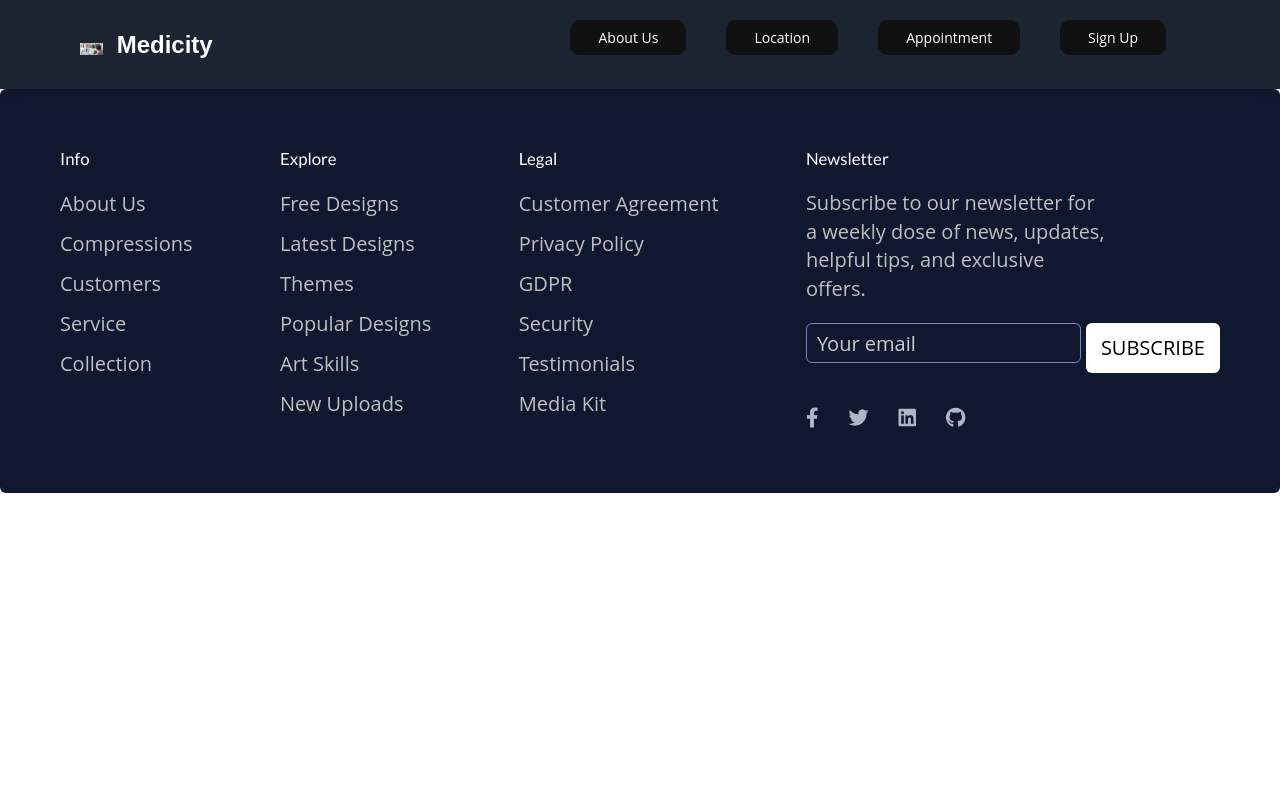
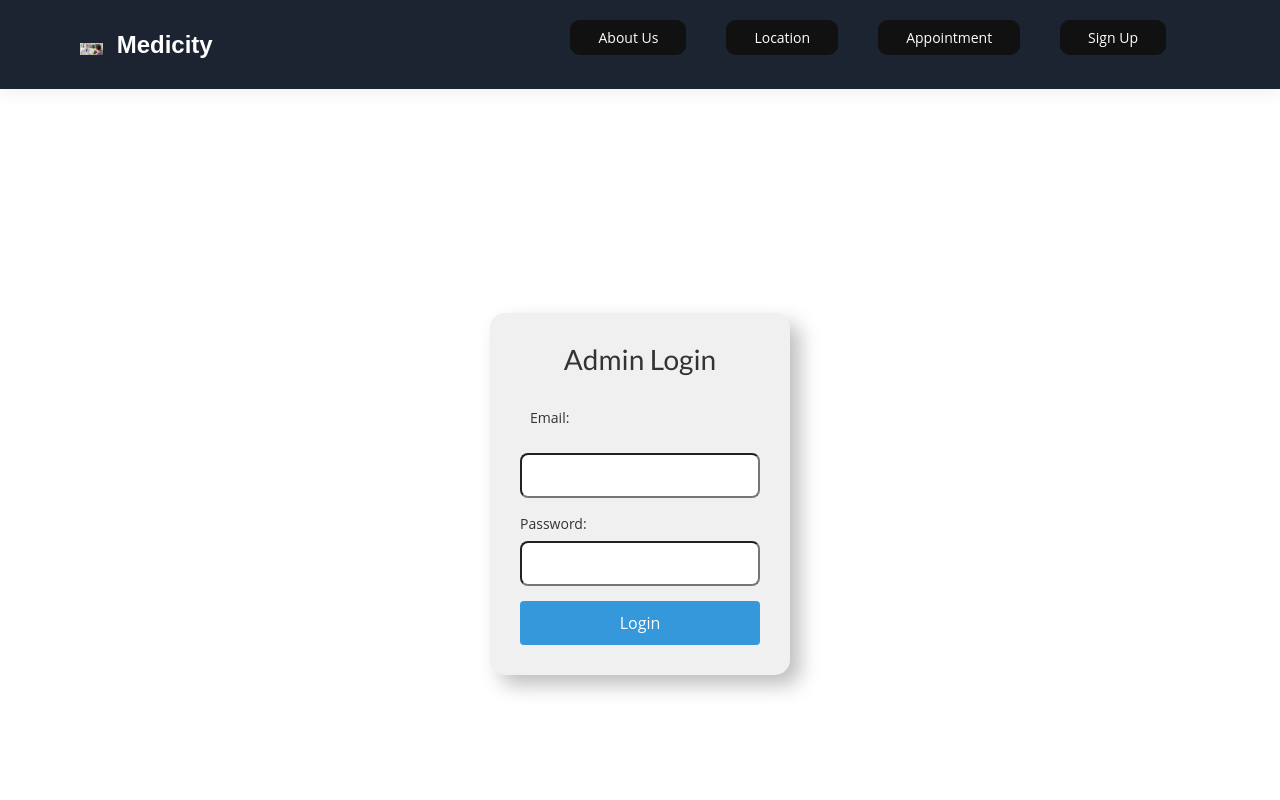
Before and after one commit to ElvinJoy/medicity_front-end, a React (Vite) app: page /adminLogin in a window 1280 px wide. Shown: the top 800 px of the page. Built offline with nearby package versions, Linux system fonts and the light colour scheme; a small style sheet from the web is missing.

Commit message:
booking page allinment coorected

```diff
--- a/src/App.jsx
+++ b/src/App.jsx
@@ -9,6 +9,7 @@ import BookingPage from "./components/bookingPage/bookingPage"
 import AboutUs from "./components/aboutus/aboutus";
 import DoctorLoginForm from './components/doctor_login/doctor_login'
 import DoctorRegistration from "./components/addDoctors/addDoctors";
+import AdminLogin from "./components/adminLogin/adminLogin";
 import AdminWelcome from './components/adminPanel/adminPanel'
 
 function App() {
@@ -29,7 +30,9 @@ function App() {
         <Route path="/loginForm" element={<LoginForm />} />
         <Route path="/DoctorLoginForm" element={<DoctorLoginForm />} />
         <Route path="/DoctorRegistration" element={<DoctorRegistration/>} />
+        <Route path="/adminLogin" element={<AdminLogin />} />
         <Route path="/adminPanel" element={<AdminWelcome />} />
+
       </Routes>
       <Footer />
 
--- /dev/null
+++ b/src/components/adminLogin/adminLogin.css
@@ -0,0 +1,54 @@
+.login-container_admin {
+  background-color: #f0f0f0;
+  border-radius: 15px;
+  box-shadow: 10px 10px 20px #bebebe, -10px -10px 20px #ffffff; /* Soft shadows for neumorphism effect */
+  overflow: hidden;
+  width: 300px;
+  max-width: 100%;
+  padding: 30px;
+  box-sizing: border-box;
+  color: #333;
+  margin: auto;
+  margin-top: 28vh;
+  margin-bottom: 32vh;
+}
+
+.adminLogin {
+  text-align: center;
+  margin-bottom: 20px;
+}
+
+.label_admin,
+.inpput_admin {
+  width: 100%;
+  margin-bottom: 15px;
+  box-sizing: border-box;
+  padding: 10px;
+  /* border: 1px solid #d3d3d3; */
+  border-radius: 8px;
+}
+
+.button_admin {
+  background-color: #3498db; /* Button color */
+  color: #fff;
+  border: none;
+  padding: 10px 15px;
+  border-radius: 4px;
+  cursor: pointer;
+  font-size: 16px;
+  width: 100%;
+  box-sizing: border-box;
+  transition: background-color 0.3s; /* Smooth transition for hover effect */
+}
+
+.button_admin:hover {
+  background-color: #2980b9; /* Darker color on hover */
+}
+
+.errmsg_admin {
+  text-align: center;
+  color: #e74c3c; /* Error message color */
+  margin-top: 15px;
+}
+
+/* Add any additional styles or adjustments as needed */
--- /dev/null
+++ b/src/components/adminLogin/adminLogin.jsx
@@ -0,0 +1,68 @@
+import React, { useState } from 'react';
+import { useNavigate } from 'react-router-dom';
+import './adminLogin.css';
+
+const AdminLogin = () => {
+    const [formData, setFormData] = useState({
+        email: '',
+        password: '',
+    });
+
+    const [notAdminError, setNotAdminError] = useState(false);
+    const navigate = useNavigate();
+
+    const handleInputChange = (event) => {
+        const { name, value } = event.target;
+        setFormData({
+            ...formData,
+            [name]: value,
+        });
+    };
+
+    const handleSubmit = (event) => {
+        event.preventDefault();
+
+        if (formData.email === 'admin@gmail.com' && formData.password === 'admin') {
+            navigate('/adminPanel');
+        } else {
+            setNotAdminError(true);
+        }
+    };
+
+    return (
+        <>
+            <div className="login-container_admin">
+                <h2 className='adminLogin'>Admin Login</h2>
+                <form onSubmit={handleSubmit}>
+                    <label className='label_admin' htmlFor="email">Email:</label>
+                    <input
+                        className='inpput_admin'
+                        type="text"
+                        id="email"
+                        name="email"
+                        value={formData.email}
+                        onChange={handleInputChange}
+                        required
+                    />
+
+                    <label htmlFor="password">Password:</label>
+                    <input
+                        className='inpput_admin'
+                        type="password"
+                        id="password"
+                        name="password"
+                        value={formData.password}
+                        onChange={handleInputChange}
+                        required
+                    />
+
+                    {notAdminError && <p className='errmsg_admin' style={{ color: 'red' }}>You are not an admin.</p>}
+
+                    <button className='button_admin' type="submit">Login</button>
+                </form>
+            </div>
+        </>
+    );
+};
+
+export default AdminLogin;
--- a/src/components/adminPanel/adminPanel.jsx
+++ b/src/components/adminPanel/adminPanel.jsx
@@ -16,12 +16,13 @@ const AdminWelcome = () => {
         <Link to="/DoctorRegistration" className="fluid_ui_button_blue">
           Add Doctor
         </Link>
-        {/* Add more admin actions/buttons as needed */}
       </div>
 
       <div className="logout_adminWelcome">
         <span className='logout_adminWelcome_text'>
-          Logout
+        <Link to="/adminLogin" className="logout">
+         Logout
+        </Link>
         </span>
       </div>
     </div>
--- a/src/components/bookingPage/bookingPage.css
+++ b/src/components/bookingPage/bookingPage.css
@@ -15,7 +15,7 @@
 
 .container_booking > form {
   background: url();
-  width: 120%;
+  width: 100%;
   border: 1px solid #dfdfdf;
   padding: 20px;
   border-radius: 5px;
@@ -25,7 +25,7 @@
 .input_booking {
   padding-top: 10px;
   padding-bottom: 10px;
-  margin-left: 25px;
+  /* margin-left: 25px; */
   border-radius: 9%;
 }
 
@@ -45,6 +45,10 @@
   cursor: pointer;
 }
 
+.field > .input_booking {
+
+}
+
 @media (max-width: 600px) {
   .container_booking > form {
     width: 90%;
--- a/src/components/bookingPage/bookingPage.jsx
+++ b/src/components/bookingPage/bookingPage.jsx
@@ -14,6 +14,7 @@ const Booking = () => {
   });
 
   const [error, setError] = useState('');
+  const [selectedTimePeriod, setSelectedTimePeriod] = useState('AM'); // Default to AM
 
   const handleSubmit = async (e) => {
     e.preventDefault();
@@ -32,6 +33,14 @@ const Booking = () => {
 
   const handleChange = (e) => {
     setFormData({ ...formData, [e.target.name]: e.target.value });
+  };
+
+  const handleTimeChange = (e) => {
+    setFormData({ ...formData, appointmentTime: e.target.value });
+  };
+
+  const handleTimePeriodChange = (e) => {
+    setSelectedTimePeriod(e.target.value);
   };
 
   return (
@@ -85,34 +94,42 @@ const Booking = () => {
 
           <div className="field">
             <label>Time for Appointment</label>
-            <input
-              className='input_booking'
-              type="time"
-              name="appointmentTime"
-              onChange={handleChange}
-            />
+            <div style={{ display: 'flex', width: '100%' }}>
+              <input
+                className='input_booking'
+                type="time"
+                name="appointmentTime"
+                style={{ width: '100%' }}
+                onChange={handleTimeChange}
+              />
+              <select
+                className='input_booking'
+                onChange={handleTimePeriodChange}
+                value={selectedTimePeriod}
+                style={{ width: '26%', marginLeft: '4%' }}
+              >
+                <option value="AM">AM</option>
+                <option value="PM">PM</option>
+              </select>
+            </div>
           </div>
 
-          <div className="field">
-            <label>Doctor</label>
-            <input
-              className='input_booking'
-              type="text"
-              name="doctor"
-              placeholder="Preferred Doctor"
-              onChange={handleChange}
-            />
-          </div>
 
           <div className="field">
             <label>Department</label>
-            <input
+            <select
               className='input_booking'
-              type="text"
               name="category"
-              placeholder="Appointment Category"
               onChange={handleChange}
-            />
+            >
+              <option value="" disabled>Select Department</option>
+              <option value="General Checkup">General Checkup</option>
+              <option value="Cardiology">Cardiology</option>
+              <option value="Orthopedics">Orthopedics</option>
+              <option value="Dermatology">Dermatology</option>
+              <option value="Neurology">Neurology</option>
+              <option value="Ophthalmology">Ophthalmology</option>
+            </select>
           </div>
 
           {error && <div className="error-message">{error}</div>}
--- a/src/components/signup/signup.css
+++ b/src/components/signup/signup.css
@@ -75,18 +75,25 @@
 }
 
 .admin-icon-link {
-    margin-top: 32%;
-    margin-left: 95%;
+    margin-left: 90%;
+    margin-bottom: 2%;
     text-decoration: none;
     color: #000;
-    font-size: 24px ;
+    font-size: 24px;
+}
+
+@media (max-width: 600px) {
+    .admin-icon-link {
+        margin-left: 80%;
+    }
 }
 
 .admin-icon {
     font-size: 24px;
     margin-left: 20px;
-    margin-top: 5px;;
+    margin-top: 5px;
 }
+
 
 /* Media Queries for responsiveness */
 
--- a/src/components/signup/signup.jsx
+++ b/src/components/signup/signup.jsx
@@ -40,15 +40,15 @@ const Signup = () => {
             navigate('/appointment');
             console.log('Response:', response.data);
         } catch (error) {
-            console.error('Error:', error.message);
-            setError('An error occurred during registration');
+            console.error('Error:', error.response.data.error);
+            setError(error.response.data.error || 'An error occurred during registration');
         }
     };
 
     return (
         <>
             <div className='con'>
-                <span className='admin-icon-link'>Admin<Link to="/adminpanel" className="admin-icon-link">
+                <span className='admin-icon-link'>Admin<Link to="/adminLogin" className="admin-icon-link">
                     <FaUser className="admin-icon" />
                 </Link></span>
                 <div className="container_signup">
```
Also changed, not shown: drafthtml.html (added). Lines whose indentation alone changed are shown as unchanged.
